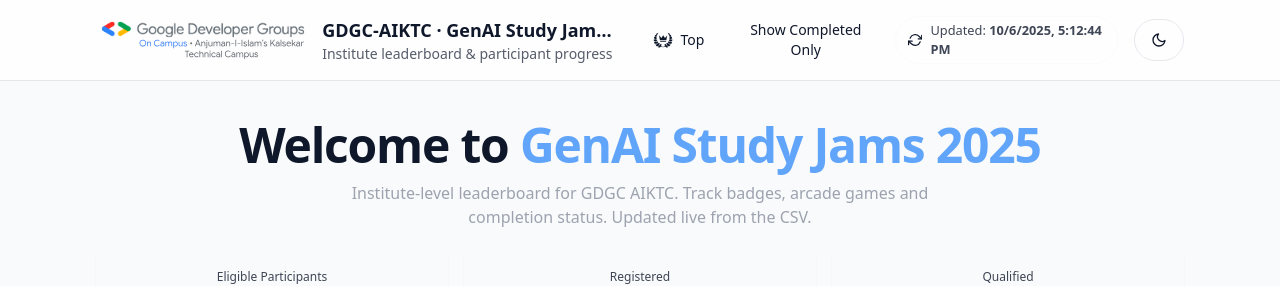
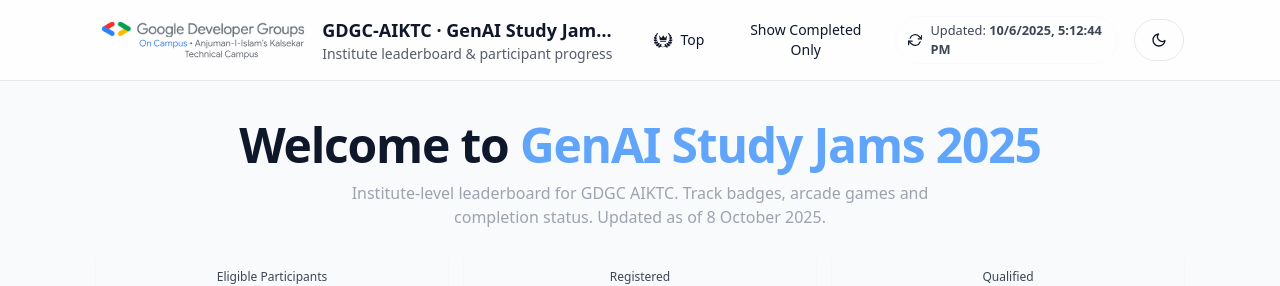
Before and after one commit to amanantuley/Gen_AI-25, a React (Vite) app: page / in a window 1280 px wide. Shown: the top 286 px of the page. Built offline with nearby package versions, Linux system fonts and the light colour scheme.

Commit message:
some changes

```diff
--- a/src/Home.jsx
+++ b/src/Home.jsx
@@ -370,7 +370,7 @@
             Welcome to <span className="text-blue-400">GenAI Study Jams 2025</span>
           </h1>
           <p className="mt-3 text-sm sm:text-base text-gray-400 max-w-2xl mx-auto px-2">
-            Institute-level leaderboard for GDGC AIKTC. Track badges, arcade games and completion status. Updated live from the CSV.
+            Institute-level leaderboard for GDGC AIKTC. Track badges, arcade games and completion status. Updated as of 8 October 2025.
           </p>
 
           {/* Stats */}
@@ -517,7 +517,7 @@
         {/* Footer */}
         <footer className="mt-12 py-8 border-t border-gray-700/20 text-center text-sm opacity-80">
           © 2025 GDGC AIKTC · Built with ❤️ ·{" "}
-          <a className="underline" href="https://studyjams.netlify.app/" target="_blank" rel="noreferrer">Study Jams tutorials</a>
+          <a className="underline" href="https://studyjams.netlify.app/" target="_blank" rel="noreferrer">Study Jams tutorials</a>=
           <div className="mt-2">Version 4.0</div>
         </footer>
       </main>
```
